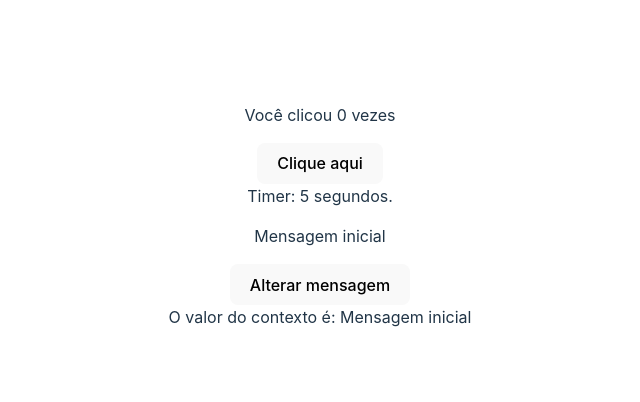
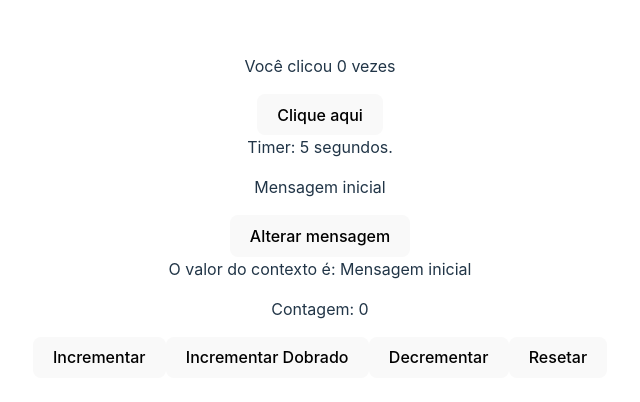
Before and after one commit to mariialauraa/react.js, a React (Vite) app in the folder 03_hooks/: page / in a window 1280 px wide. Shown: the part 192-594 px from the top of the page, without its empty margins (320-960 px from the left). Built offline with nearby package versions, Linux system fonts and the light colour scheme.

Commit message:
useReducer

```diff
--- a/03_hooks/src/App.jsx
+++ b/03_hooks/src/App.jsx
@@ -4,6 +4,7 @@
 import ComponenteFilho from './components/ComponenteFilho'
 import { MeuContextoProvider } from './contexts/MeuContexto'
 import ValorDoContexto from './components/ValorDoContexto'
+import Contador from './components/Contador'
 
 function App() {
   return (
@@ -18,6 +19,10 @@
       <ComponenteFilho />
       <ValorDoContexto />
     </MeuContextoProvider>
+    {/* 2.3 useReducer */}
+    {/* estudos mais complexos */}
+    <Contador />
+
     </>
   )
 }
--- /dev/null
+++ b/03_hooks/src/components/Contador.jsx
@@ -0,0 +1,49 @@
+import { useReducer } from 'react'
+
+// Definição de estado inicial
+const estadoInicial = { contador: 0 }
+
+// Função reducer que define como as ações atualizam o estado
+function reducer(estado, acao) {
+
+    switch(acao.tipo) {
+        case "incrementar":
+            return { contador: estado.contador + 1 }
+        case "decrementar":
+            return { contador: estado.contador - 1 }
+        case "resetar":
+            return { contador: 0 }
+        case "incrementar_dobrado":
+            return { contador: estado.contador + 2 }
+        default:
+            throw new Error("Ação não suportada")
+    }
+
+}
+
+const Contador = () => {
+
+    // Inicializar o useReducer com estado inicial e função modificadora
+    const [estado, dispatch] = useReducer(reducer, estadoInicial)
+
+  return (
+    <div>
+        <p>Contagem: {estado.contador}</p>
+        <button onClick={() => dispatch({ tipo: "incrementar" })}>
+            Incrementar
+        </button>
+        <button onClick={() => dispatch({ tipo: "incrementar_dobrado" })}>
+            Incrementar Dobrado
+        </button>
+        <button onClick={() => dispatch({ tipo: "decrementar" })}>
+            Decrementar
+        </button>
+        <button onClick={() => dispatch({ tipo: "resetar" })}>
+            Resetar
+        </button>
+
+    </div>
+  )
+}
+
+export default Contador
```
